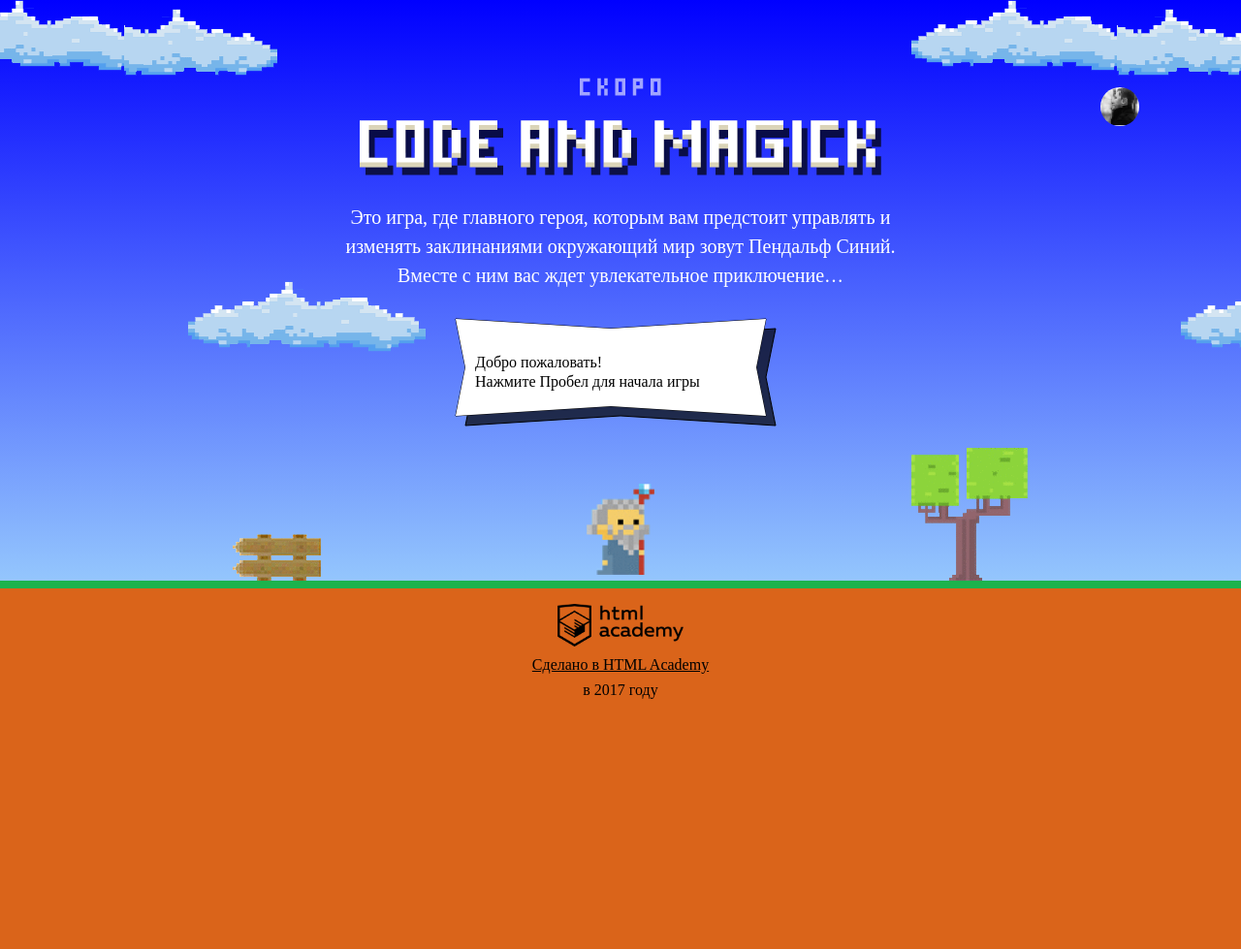
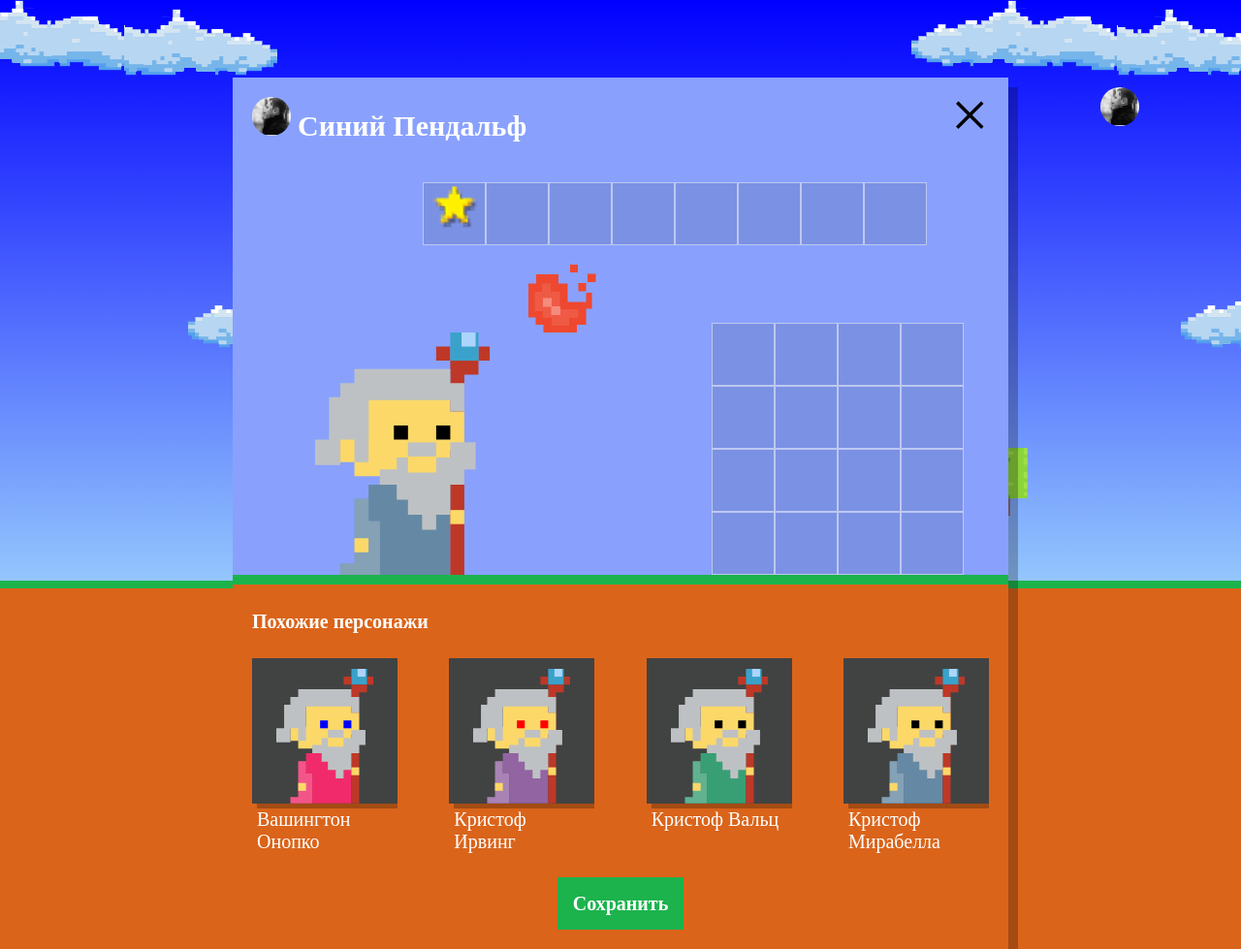
Before and after one commit to ReactFox/601235-code-and-magick, a website: page index.html in a window 1280 px wide. Shown: the whole page at 97% size. Before the commit the page ends 800 px from the top, so only its background shows below. Drawn offline with Linux system fonts and the light colour scheme; a web font is replaced by a local one.

Commit message:
Решение 3 ДЗ

```diff
--- a/index.html
+++ b/index.html
@@ -203,6 +203,8 @@
   };
 </script>
 <script src="js/game.js"></script>
+<script src="js/stat.js"></script>
+<script src="js/setup.js"></script>
 
 </body>
 </html>
--- /dev/null
+++ b/js/setup.js
@@ -0,0 +1,85 @@
+'use strict';
+
+var userDialog = document.querySelector('.setup');
+userDialog.classList.remove('hidden');
+
+var similarWizardTemplate = document.querySelector('#similar-wizard-template')
+  .content
+  .querySelector('.setup-similar-item');
+
+var similarListElement = userDialog.querySelector('.setup-similar-list');
+
+var setupSimilar = document.querySelector('.setup-similar');
+setupSimilar.classList.remove('hidden');
+
+var names = [
+  'Иван',
+  'Хуан Себастьян',
+  'Мария',
+  'Кристоф',
+  'Виктор',
+  'Юлия',
+  'Люпита',
+  'Вашингтон',
+];
+
+var surname = [
+  'Верон',
+  'Мирабелла',
+  'Вальц',
+  'Онопко',
+  'Топольницкая',
+  'Нионго',
+  'Ирвинг',
+];
+
+var coatColor = [
+  'rgb(101, 137, 164)',
+  'rgb(241, 43, 107)',
+  'rgb(146, 100, 161)',
+  'rgb(56, 159, 117)',
+  'rgb(215, 210, 55)',
+  'rgb(0, 0, 0)',
+];
+
+var eyesColor = [
+  'black',
+  'red',
+  'blue',
+  'yellow',
+  'green',
+];
+
+var createWizards = function (names, surname, coatColor, eyesColor) {
+  var result = [];
+
+  for (var i = 0; i < 4; i++) {
+    result.push({
+      name:
+        (names[Math.floor(Math.random() * names.length)])
+        + ' ' + (surname[Math.floor(Math.random() * surname.length)]),
+      coatColor: coatColor[Math.floor(Math.random() * coatColor.length)],
+      eyesColor: eyesColor[Math.floor(Math.random() * eyesColor.length)],
+    });
+  }
+  return result;
+};
+
+var wizards = createWizards(names, surname, coatColor, eyesColor);
+
+
+var renderWizard = function (wizard) {
+  var wizardElement = similarWizardTemplate.cloneNode(true);
+  wizardElement.querySelector('.setup-similar-label').textContent = wizard.name;
+  wizardElement.querySelector('.wizard-coat').style.fill = wizard.coatColor;
+  wizardElement.querySelector('.wizard-eyes').style.fill = wizard.eyesColor;
+  return wizardElement;
+};
+
+
+var fragment = document.createDocumentFragment();
+for (var i = 0; i < wizards.length; i++) {
+  fragment.appendChild(renderWizard(wizards[i]));
+}
+similarListElement.appendChild(fragment);
+userDialog.querySelector('.setup-similar').classList.remove('hidden');
--- /dev/null
+++ b/js/stat.js
@@ -0,0 +1,49 @@
+'use strict';
+
+var CLOUD_WIDTH = 420;
+var CLOUD_HEIGHT = 270;
+var GISTORGAM_Y = 60;
+var CLOUD_X = 100; // облако координаты X
+var CLOUD_Y = 10; // облако координаты Y
+var GAP = 10; // отступ для облака
+var COLUMN_GAP = 50; // отступ между колнками
+var COLUMN_HEIGHT = 150;
+var COLUMN_WIDTH = 40; // ширина колнки
+var FONT_GAP = 15;
+var CLOUND_PADDING_X = 50;
+var INDENT = 30;
+
+var renderCloud = function (ctx, x, y, color) {
+  ctx.fillStyle = color;
+  ctx.fillRect(x, y, CLOUD_WIDTH, CLOUD_HEIGHT);
+};
+
+var getMaxElement = function (arr) {
+  var maxValue = arr[0];
+  for (var i = 1; i < arr.length; i++) {
+    if (arr[i] > maxValue) {
+      maxValue = arr[i];
+    }
+  }
+  return maxValue;
+};
+
+window.renderStatistics = function (ctx, names, times) {
+  renderCloud(ctx, CLOUD_X + GAP, CLOUD_Y + GAP, 'rgba(0, 0, 0, 0.7)');
+  renderCloud(ctx, CLOUD_X, CLOUD_Y, 'white');
+
+  ctx.font = '16px "PT Mono"';
+  ctx.fillStyle = 'black';
+  ctx.fillText('Ура вы победили!', CLOUD_X + CLOUND_PADDING_X, INDENT); // 30 в констаны текст позишн
+  ctx.fillText('Список результатов: ', CLOUD_X + CLOUND_PADDING_X, INDENT + FONT_GAP);
+  var pointsPerPixel = getMaxElement(times) / COLUMN_HEIGHT; // получаем кол-во времени в одном пиксели.
+  for (var i = 0; i < names.length; i++) {
+    var GistaHeight = times[i] / pointsPerPixel;
+    var posX = CLOUD_X + CLOUND_PADDING_X + (COLUMN_GAP + COLUMN_WIDTH) * i;
+    var posY = GISTORGAM_Y + FONT_GAP + GAP + COLUMN_HEIGHT - GistaHeight;
+    ctx.fillStyle = (names[i] === 'Вы') ? 'rgba(255, 0, 0, 1)' : 'rgba(0, 0, ' + Math.floor(Math.random() * 255) + ', 1)';
+    ctx.fillRect(posX, posY, COLUMN_WIDTH, GistaHeight);
+    ctx.fillText(names[i], posX, CLOUD_HEIGHT - GAP);
+    ctx.fillText(Math.floor(times[i]), posX, GISTORGAM_Y + FONT_GAP);
+  }
+};
```
